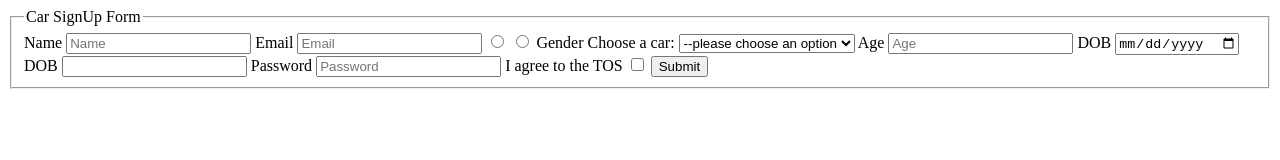
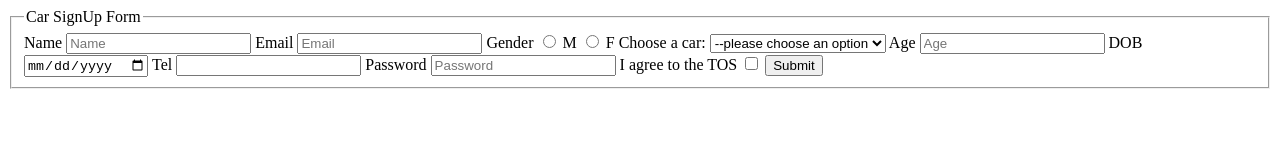
Before and after one commit to acciojob/signup-form-car-devDebasishMandal, a website: page main.html in a window 1280 px wide. Drawn offline with Linux system fonts and the light colour scheme.

Commit message:
created a submission

```diff
--- a/main.html
+++ b/main.html
@@ -18,10 +18,12 @@
         <label for="Email">Email</label>
         <input type="email" required id="email" placeholder="Email">
 
+        <label for="Gender">Gender</label>
+	    <input type="radio" name="gender" required id="gender_m" >
+		<label for="Male">M</label>
+        <input type="radio" required name="gender" id="gender_f" >
+		<label for="female">F</label>
 
-	        <input type="radio" name="gender" required id="gender_m" >
-        <input type="radio" required name="gender" id="gender_f" >
-        <label for="Gender">Gender</label>
 
         <label for="cars">Choose a car:</label>
 <select name="cars" id="cars" form="carform"  required>
@@ -38,7 +40,7 @@
 <input type="date" required id="dob" >
 
 
-<label for="DOB">DOB</label>
+<label for="Tel">Tel</label>
 <input type="tel"  id="tel" >
 
 <label for="Password">Password</label>
```
